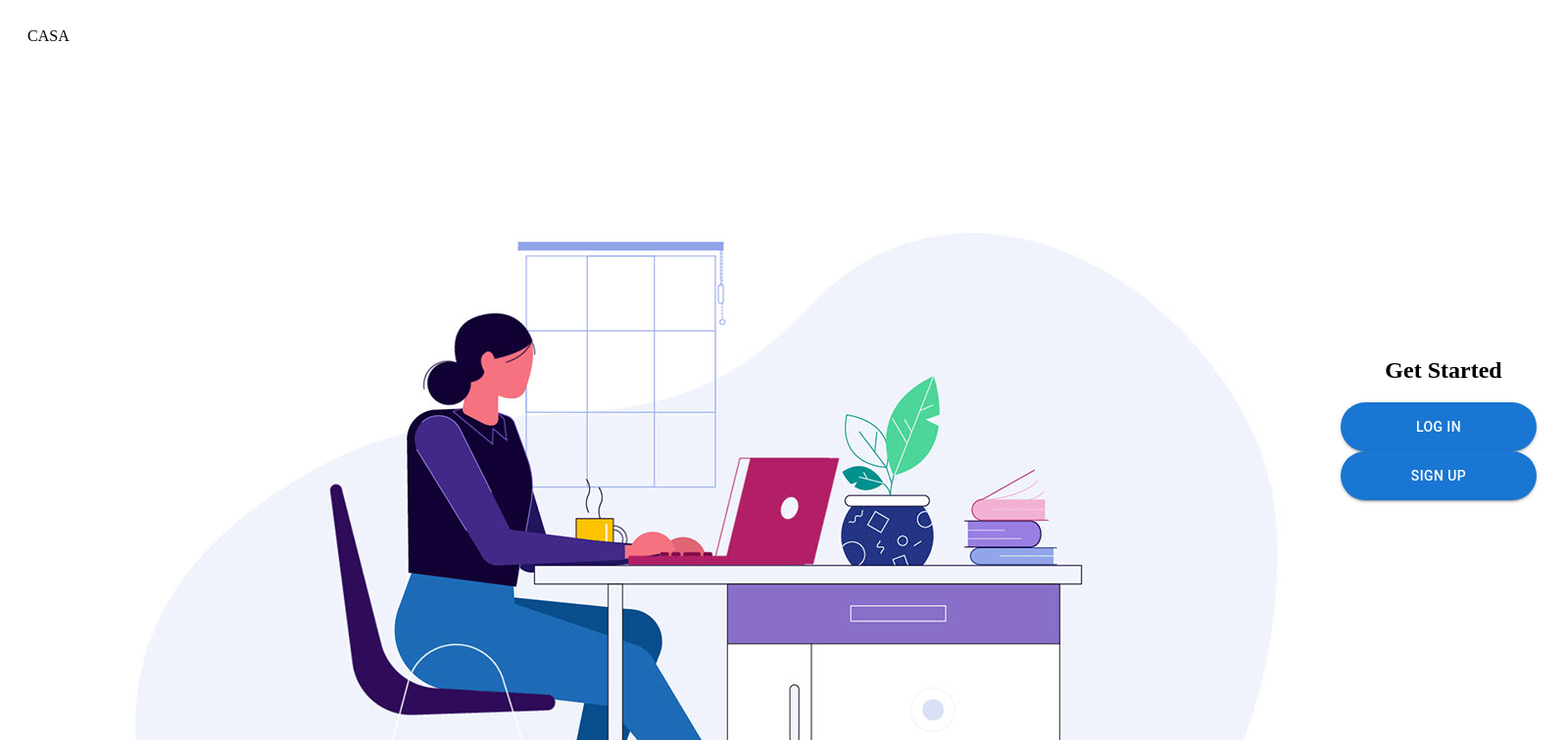
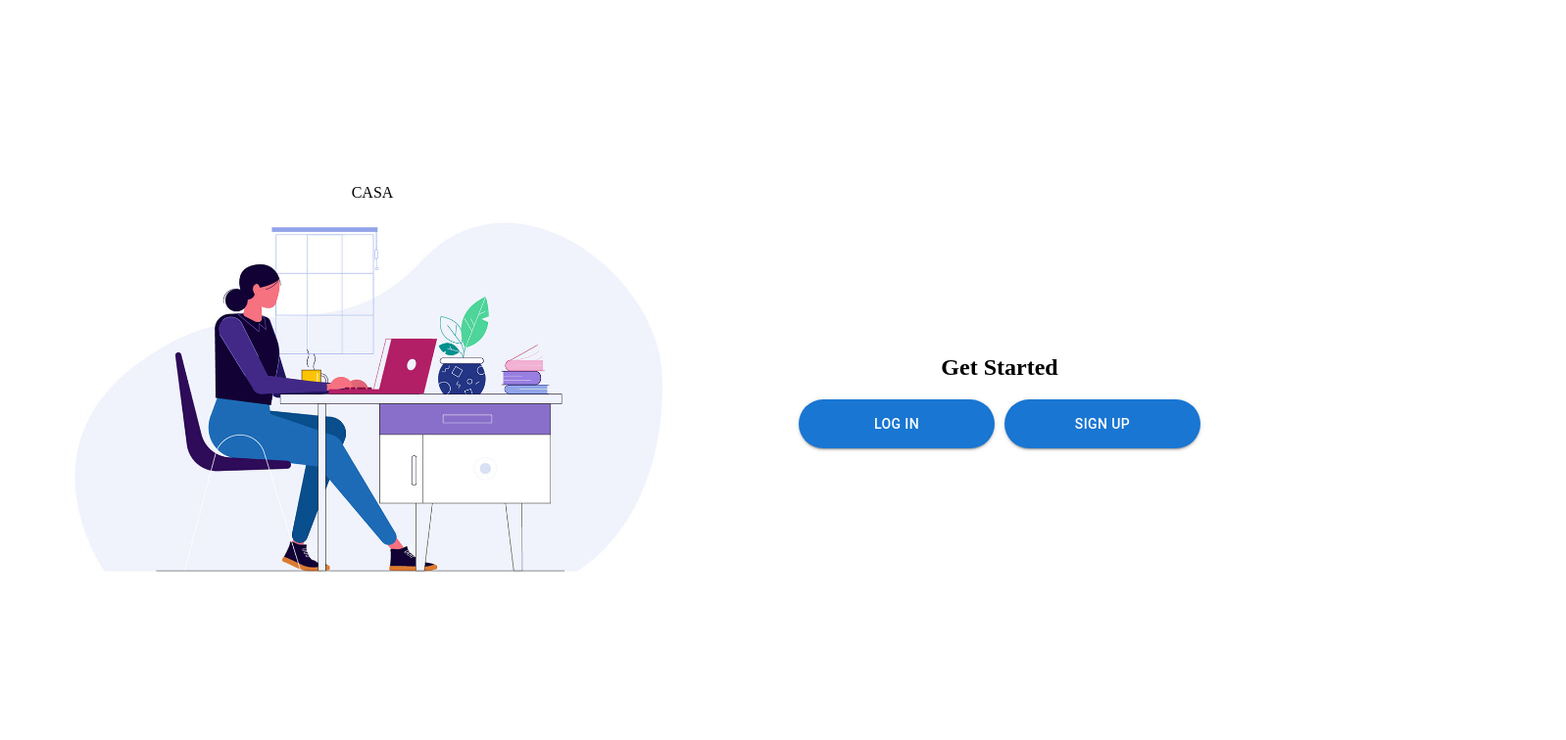
Before and after one commit to casa-business-manager/CASA, a React (Create React App) app in the folder frontend/: page /login in a window 1280 px wide. Shown: the top 756 px of the page at 98% size, 1598 px wide, since content can reach past the window. Built offline with nearby package versions, Linux system fonts and the light colour scheme.

Commit message:
resize login page fit to screen

```diff
--- a/frontend/src/Login/Login.css
+++ b/frontend/src/Login/Login.css
@@ -37,27 +37,33 @@
 }
 
 .wrapper {
-	flex-direction: row;
 	display: flex;
+	flex-direction: column;
 	height: 100vh;
 	width: 100vw;
+	overflow: hidden; /* Prevents scrolling */
 }
 
-.left-container {
-	flex: 1.5;
+.left-container,
+.right-container {
+	flex: 1;
 	padding: 20px;
-	height: 100vh;
-	width: 1300px;
+	display: flex;
+	flex-direction: column;
+	justify-content: center;
+	align-items: center;
 }
 
-.right-container {
-	align-items: center;
-	justify-content: center;
-	flex: 1;
-	display: flex;
-	height: 100vh;
-	padding: 20px;
-	width: 900px;
+@media (min-width: 768px) {
+	.wrapper {
+		flex-direction: row;
+	}
+	.left-container {
+		flex: 1.5;
+	}
+	.right-container {
+		flex: 1;
+	}
 }
 
 .button {
@@ -73,51 +79,20 @@
 }
 
 .displayImg {
-	display: flex;
-	justify-content: center;
-	align-items: center;
-	padding-top: 150px;
+	width: 100%;
+	height: auto;
 }
 
-.wrapper {
-	flex-direction: row;
-	display: flex;
-	height: 100vh;
-	width: 100vw;
+body,
+html {
+	margin: 0;
+	padding: 0;
+	height: 100%;
+	overflow: hidden;
 }
 
-.left-container {
-	flex: 1.5;
-	padding: 20px;
-	height: 100vh;
-	width: 1300px;
+.left-container,
+.right-container {
+	max-height: 100%;
+	box-sizing: border-box;
 }
-
-.right-container {
-	align-items: center;
-	justify-content: center;
-	flex: 1;
-	display: flex;
-	height: 100vh;
-	padding: 20px;
-	width: 900px;
-}
-
-.button {
-	align-items: center;
-	display: inline-flex;
-	border-radius: 1;
-}
-
-.h2 {
-	align-items: center;
-	justify-content: center;
-	display: flex;
-}
-
-.displayImg {
-	display: flex;
-	justify-content: center;
-	align-items: center;
-	padding-top: 150px;
-}
--- a/frontend/src/Login/Login.js
+++ b/frontend/src/Login/Login.js
@@ -138,7 +138,7 @@ function Login() {
 									type="submit"
 									variant="contained"
 									color="primary"
-									sx={{ marginTop: "20px", width: "446px" }}
+									sx={{ marginTop: "20px", width: "100%" }}
 								>
 									Sign In
 								</Button>
@@ -176,7 +176,7 @@ function Login() {
 								value={formData.email}
 								onChange={handleChange}
 								margin="normal"
-								sx={{ display: "flex", width: "446px" }}
+								fullWidth
 							/>
 							<TextField
 								label="Password"
@@ -185,7 +185,7 @@ function Login() {
 								value={formData.password}
 								onChange={handleChange}
 								margin="normal"
-								sx={{ display: "flex" }}
+								fullWidth
 							/>
 							<TextField
 								label="First Name"
@@ -194,7 +194,7 @@ function Login() {
 								value={formData.firstName}
 								onChange={handleChange}
 								margin="normal"
-								sx={{ display: "flex" }}
+								fullWidth
 							/>
 							<TextField
 								label="Last Name"
@@ -203,7 +203,7 @@ function Login() {
 								value={formData.lastName}
 								onChange={handleChange}
 								margin="normal"
-								sx={{ display: "flex" }}
+								fullWidth
 							/>
 							<label>
 								<input
@@ -236,7 +236,7 @@ function Login() {
 									type="submit"
 									variant="contained"
 									color="primary"
-									sx={{ marginTop: "20px", width: "446px" }}
+									sx={{ marginTop: "20px", width: "100%" }}
 								>
 									Sign Up
 								</Button>
```
